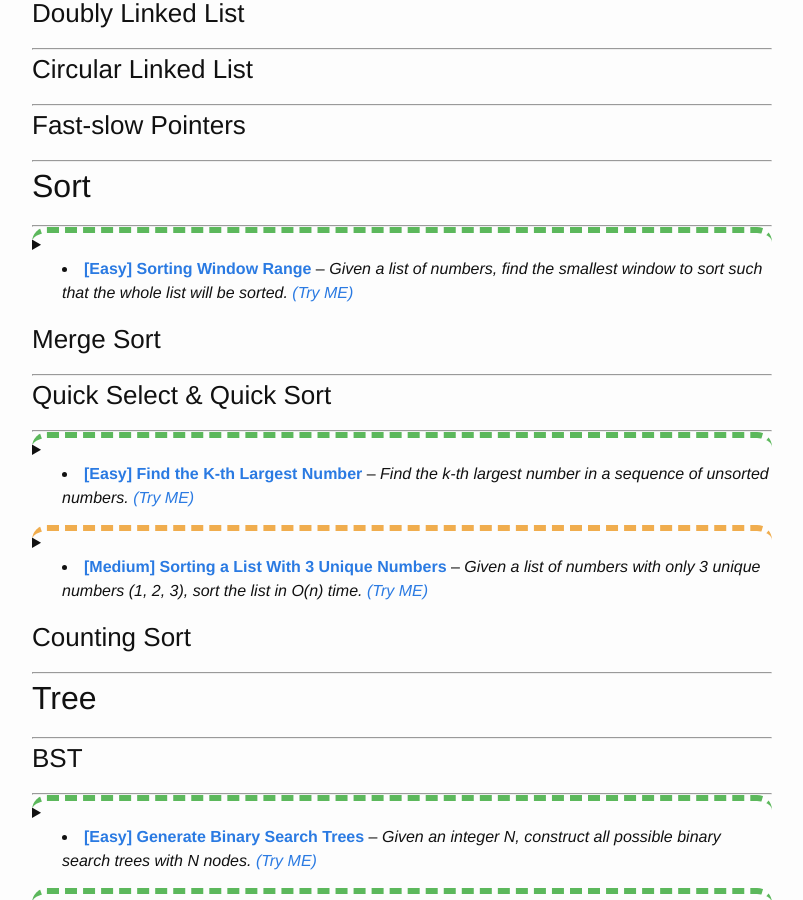
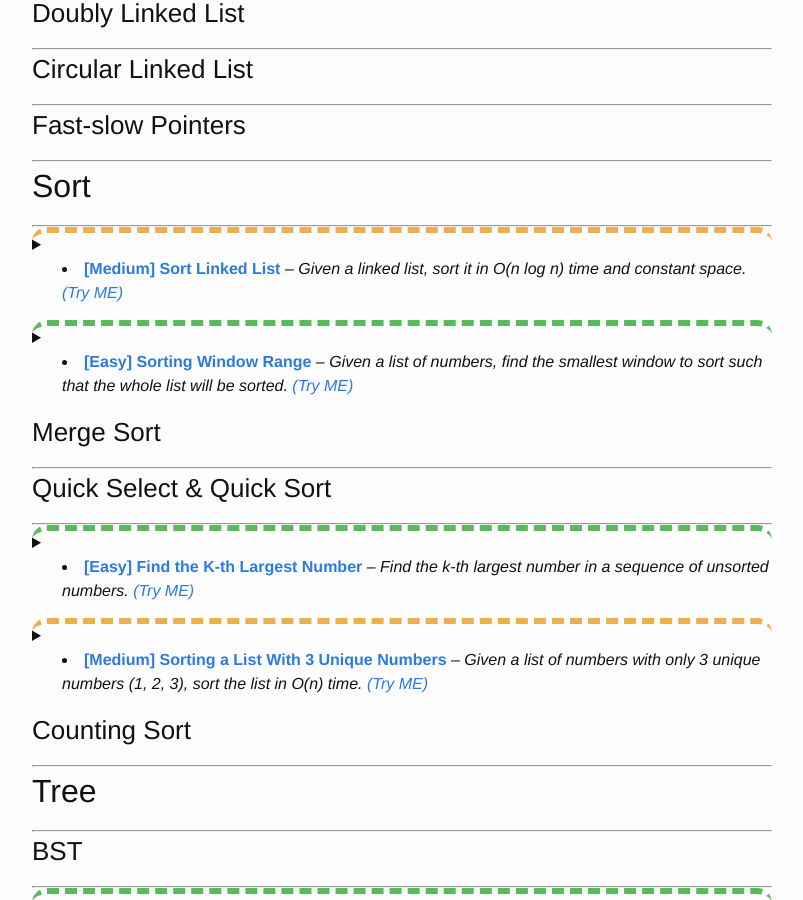
Before and after one commit to trsong/trsong.github.io, a Jekyll site: the page built from _posts/2019-04-01-DailyQuestionsByCategory.md, in a window 1280 px wide and 900 px high, scrolled down 4099 px. Shown: the whole window, without its empty margins (238-1041 px from the left). Built offline with Jekyll 4.4.1, drawn with Linux system fonts in a browser that asks for light colours.

Commit message:
Add Previous Question to Category

```diff
--- a/_posts/2019-04-01-DailyQuestionsByCategory.md
+++ b/_posts/2019-04-01-DailyQuestionsByCategory.md
@@ -576,6 +576,23 @@ B = 6 -> 3 -> 4
 
 ## Sort
 ---
+
+<details>
+<summary class="lc_m">
+
+- [**\[Medium\] Sort Linked List**](https://trsong.github.io/python/java/2020/08/02/DailyQuestionsAug/#aug-14-2020-medium-sort-linked-list) -- *Given a linked list, sort it in O(n log n) time and constant space.* [*\(Try ME\)*](https://repl.it/@trsong/Sort-Linked-List-1)
+
+</summary>
+<div>
+
+**Question:** Given a linked list, sort it in `O(n log n)` time and constant space.
+
+For example, the linked list `4 -> 1 -> -3 -> 99` should become `-3 -> 1 -> 4 -> 99`.
+
+
+</div>
+</details>
+
 
 <details>
 <summary class="lc_e">
```
